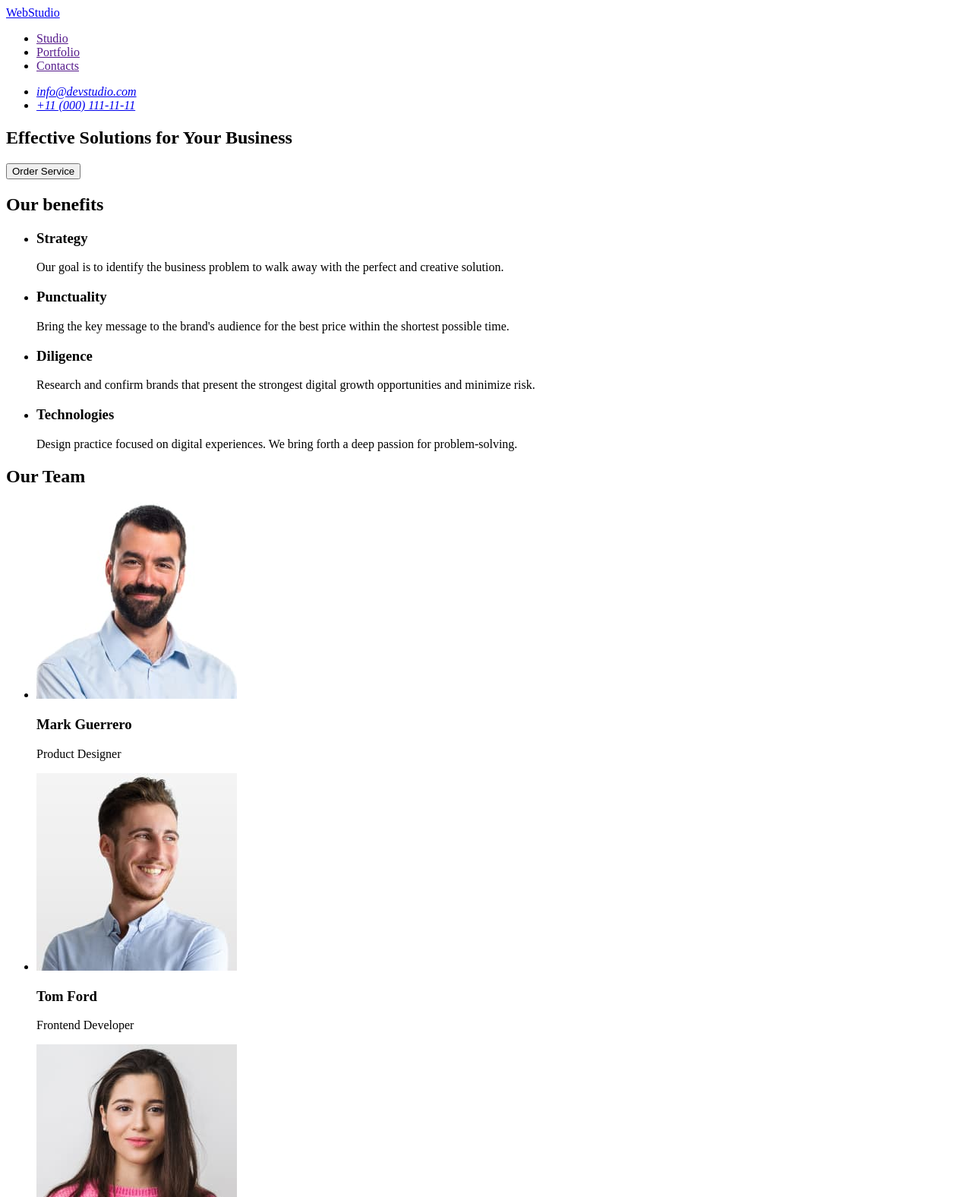
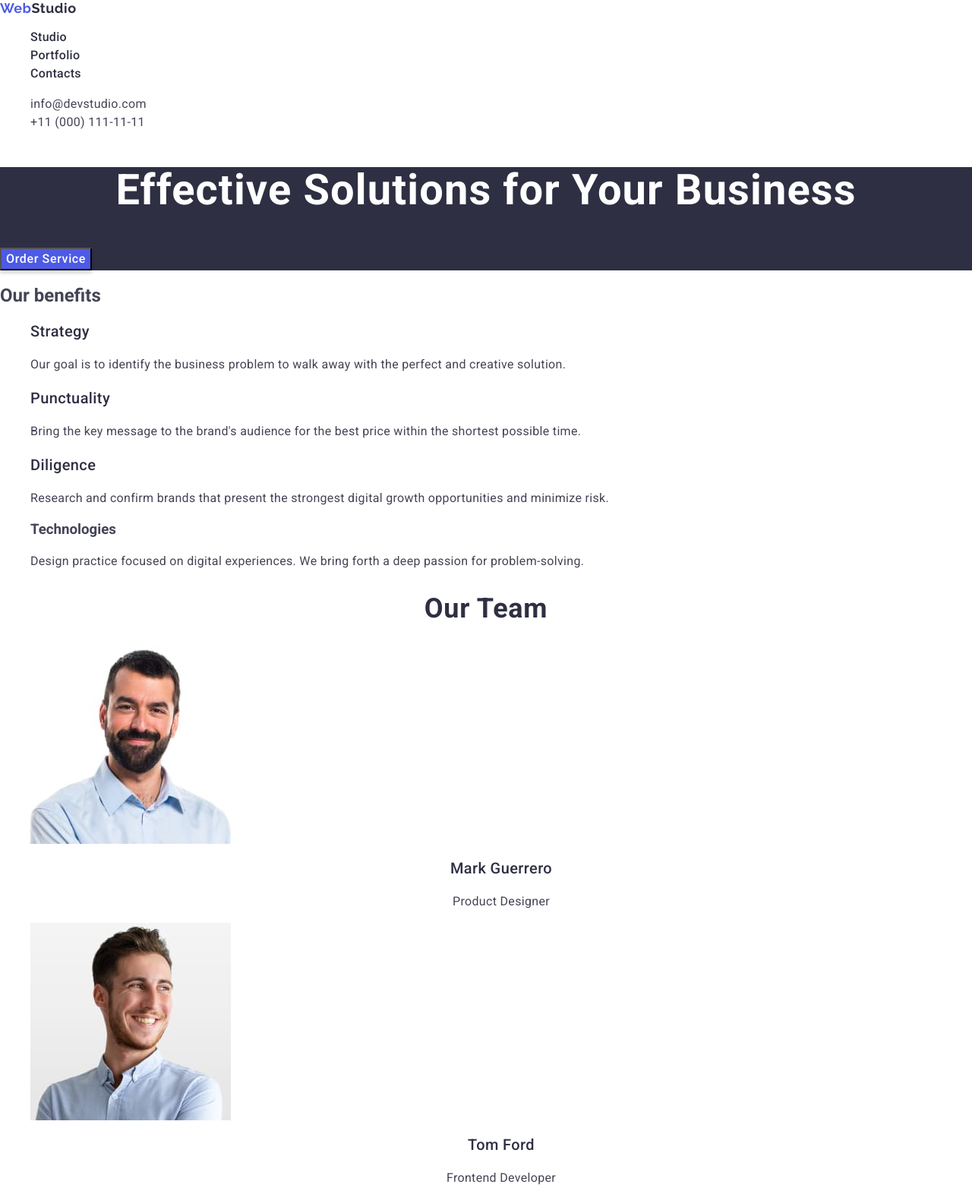
Before and after one commit to Harry1Potter/goit-markup-hw-02, a plain HTML site: page index.html in a window 1280 px wide. Shown: the top 1576 px of the page at 76% size. Drawn offline with nearby package versions, Linux system fonts and the light colour scheme.

Commit message:
Your commit message here

```diff
--- /dev/null
+++ b/css/style.css
@@ -0,0 +1,168 @@
+ul, ol {
+    list-style-type: none;
+}
+
+a {
+    text-decoration: none;
+    color:inherit;
+}
+
+button {
+    cursor: pointer;
+}
+
+img {
+    display: block;
+}
+
+body {
+    font-family: "Roboto", sans-serif;
+    background: #fff;
+    color: #434455;
+}
+
+.logo {
+    font-family: "Raleway", sans-serif;
+font-weight: 700;
+font-size: 18px;
+line-height: 1.16667;
+letter-spacing: 0.03em;
+color: #4d5ae5;
+
+}
+
+.header-logo-color {
+    color: #2e2f42;
+}
+
+.menu-link {
+color: #2e2f42;
+font-weight: 500;
+line-height: 1.5;
+letter-spacing: 0.02em;
+}
+
+.menu-link:hover,
+.menu-link:focus {
+color: #404bbf;
+}
+
+.address {
+    font-style: normal;
+}
+
+.address-link {
+line-height: 1.5;
+letter-spacing: 0.02em;
+}
+
+.address-link:hover,
+.address-link:focus {
+line-height: 1.5;
+letter-spacing: 0.02em;
+color: #404bbf;
+}
+
+.hero {
+background: #2e2f42;
+}
+
+.main-h {
+font-weight: 700;
+font-size: 56px;
+line-height: 1.07143;
+letter-spacing: 0.02em;
+text-align: center;
+color: #fff;
+}
+
+.main-button {
+    box-shadow: 0 4px 4px 0 rgba(0, 0, 0, 0.15);
+background: #4d5ae5;
+font-weight: 500;
+line-height: 1.5;
+letter-spacing: 0.04em;
+color: #fff;
+}
+
+/* our benefits */
+
+.our-benefits-feature {
+font-weight: 500;
+font-size: 20px;
+line-height: 1.2;
+letter-spacing: 0.02em;
+color: #2e2f42;
+}
+
+.our-benefits-text {
+line-height: 1.5;
+letter-spacing: 0.02em;
+}
+
+/* team */
+
+.our-team {
+font-weight: 700;
+font-size: 36px;
+line-height: 1.11111;
+letter-spacing: 0.02em;
+text-transform: capitalize;
+text-align: center;
+color: #2e2f42;
+}
+
+.team-names {
+font-weight: 500;
+font-size: 20px;
+line-height: 1.2;
+letter-spacing: 0.02em;
+text-align: center;
+color: #2e2f42;
+}
+
+.team-role {
+line-height: 1.5;
+letter-spacing: 0.02em;
+text-align: center;
+}
+
+/* portfolio */
+
+.portfolio {
+font-size: 36px;
+line-height: 1.11111;
+letter-spacing: 0.02em;
+text-transform: capitalize;
+text-align: center;
+color: #2e2f42;
+}
+
+.portfolio-list-item {
+font-weight: 500;
+font-size: 20px;
+line-height: 1.2;
+letter-spacing: 0.02em;
+color: #2e2f42;
+}
+
+.portfolio-list-text {
+line-height: 1.5;
+letter-spacing: 0.02em;
+}
+
+/* footer */
+
+footer {
+    background: #2e2f42;
+    color: #f4f4fd;
+}
+
+.footer-logo-color {
+    color: #f4f4fd;
+}
+
+.footer-main-text {
+line-height: 1.5;
+letter-spacing: 0.02em;
+}
--- a/index.html
+++ b/index.html
@@ -3,88 +3,145 @@
 <head>
     <meta charset="UTF-8">
     <meta name="viewport" content="width=device-width, initial-scale=1.0">
-    <title>Document</title>
+    <title>WebStudio</title>
+    <!-- Google fonts -->
+    <link rel="preconnect" href="https://fonts.googleapis.com">
+    <link rel="preconnect" href="https://fonts.gstatic.com" crossorigin>
+    <link href="https://fonts.googleapis.com/css2?family=Raleway:wght@700&family=Roboto:wght@400;500;700&display=swap" rel="stylesheet">
+    <!-- modern-normalize -->
+    <link rel="stylesheet" href="https://cdnjs.cloudflare.com/ajax/libs/modern-normalize/2.0.0/modern-normalize.min.css">
+    <!-- css -->
+    <link rel="stylesheet" href="./css/style.css">
 </head>
 <body>
-<header>
-    <nav>
-    <a href="./index.html">WebStudio</a>
-    <ul>
-        <li><a href="">Studio</a></li>
-        <li><a href="">Portfolio</a></li>
-        <li><a href="">Contacts</a></li>
+<header class="page-header">
+    <nav class="main-nav">
+    <a class="logo" href="./index.html">Web<span class="header-logo-color">Studio</span></a>
+    <ul class="menu">
+        <li class="menu-item">
+            <a class="menu-link" href="">Studio</a>
+        </li>
+        <li class="menu-item">
+            <a class="menu-link" href="">Portfolio</a>
+        </li>
+        <li class="menu-item">
+            <a class="menu-link" href="">Contacts</a>
+        </li>
     </ul>
     </nav>
-    <address>
+    <address class="address">
         <ul>
-            <li><a href="mailto:info@devstudio.com">info@devstudio.com</a><br></li>
-            <li><a href="tel:+110001111111">+11 (000) 111-11-11</a></li>
+            <li><a class="address-link" href="mailto:info@devstudio.com">info@devstudio.com</a><br></li>
+            <li><a class="address-link" href="tel:+110001111111">+11 (000) 111-11-11</a></li>
         </ul>
     </address>
 </header>
 <main>
-<section>
-    <h1>Effective Solutions for Your Business</h1>
-    <button type="button">Order Service</button>
+<section class="hero">
+    <h1 class="main-h">Effective Solutions for Your Business</h1>
+    <button class="main-button" type="button">Order Service</button>
 </section>
 <section>
     <h2>Our benefits</h2>
     <ul>
         <li>
-            <h3>Strategy</h3>
-            <p>Our goal is to identify the business problem to walk away with the perfect and creative solution.</p>
+            <h3 class="our-benefits-feature">Strategy</h3>
+            <p class="our-benefits-text">Our goal is to identify the business problem to walk away with the perfect and creative solution.</p>
         </li>
         <li>
-            <h3>Punctuality</h3>
-            <p>Bring the key message to the brand's audience for the best price within the shortest possible time.</p>
+            <h3 class="our-benefits-feature">Punctuality</h3>
+            <p class="our-benefits-text">Bring the key message to the brand's audience for the best price within the shortest possible time.</p>
         </li>
         <li>
-            <h3>Diligence</h3>
-            <p>Research and confirm brands that present the strongest digital growth opportunities and minimize risk.</p>
+            <h3 class="our-benefits-feature">Diligence</h3>
+            <p class="our-benefits-text">Research and confirm brands that present the strongest digital growth opportunities and minimize risk.</p>
         </li>
         <li>
             <h3>Technologies</h3>
-            <p>Design practice focused on digital experiences. We bring forth a deep passion for problem-solving.</p>
+            <p class="our-benefits-text">Design practice focused on digital experiences. We bring forth a deep passion for problem-solving.</p>
         </li>
     </ul>
 </section>
 <section>
-    <h2>Our Team</h2>
+    <h2 class="our-team">Our Team</h2>
     <ul>
         <li>
-            <img src="./images/mark-guerrero.jpg" alt="Mark Guerrero"
+            <img src="./images/our-team/mark-guerrero.jpg" alt="Mark Guerrero"
              width="264"
              height="260">
-             <h3>Mark Guerrero</h3>
-             <p>Product Designer</p>
+             <h3 class="team-names">Mark Guerrero</h3>
+             <p class="team-role">Product Designer</p>
         </li>
         <li>
-            <img src="./images/tom-ford.jpg" alt="Tom Ford"
+            <img src="./images/our-team/tom-ford.jpg" alt="Tom Ford"
             width="264"
              height="260">
-             <h3>Tom Ford</h3>
-             <p>Frontend Developer</p>
+             <h3 class="team-names">Tom Ford</h3>
+             <p class="team-role">Frontend Developer</p>
         </li>
         <li>
-            <img src="./images/camila-garcia.jpg" alt="Camila Garcia"
+            <img src="./images/our-team/camila-garcia.jpg" alt="Camila Garcia"
             width="264"
              height="260">
-             <h3>Camila Garcia</h3>
-             <p>Marketing</p>
+             <h3 class="team-names">Camila Garcia</h3>
+             <p class="team-role">Marketing</p>
         </li>
         <li>
-            <img src="./images/daniel-wilson.jpg" alt="Daniel Wilson"
+            <img src="./images/our-team/daniel-wilson.jpg" alt="Daniel Wilson"
             width="264"
              height="260">
-             <h3>Daniel Wilson</h3>
-             <p>UI Designer</p>
+             <h3 class="team-names">Daniel Wilson</h3>
+             <p class="team-role">UI Designer</p>
+        </li>
+    </ul>
+</section>
+<section>
+    <h2 class="portfolio">Our Portfolio</h2>
+    <ul>
+        <li><img src="./images/our-portfolio/banking-app.jpg" alt="Banking App"
+            width="360"
+            height="300">
+            <h3 class="portfolio-list-item">Banking App</h3>
+            <p class="portfolio-list-text">App</p>
+        </li>
+        <li><img src="./images/our-portfolio/cashless-payment.jpg" alt="Cashless Payment"
+            width="360"
+            height="300">
+            <h3 class="portfolio-list-item">Cashless Payment</h3>
+            <p class="portfolio-list-text">Marketing</p>
+        </li>
+        <li><img src="./images/our-portfolio/meditation-app.jpg" alt="Meditation App"
+            width="360"
+            height="300">
+            <h3 class="portfolio-list-item">Meditation App</h3>
+            <p class="portfolio-list-text">App</p>
+        </li>
+    </ul>
+    <ul>
+        <li><img src="./images/our-portfolio/taxi-service.jpg" alt="Taxi Service"
+            width="360"
+            height="300">
+            <h3 class="portfolio-list-item">Taxi Service</h3>
+            <p class="portfolio-list-text">Marketing</p>
+        </li>
+        <li><img src="./images/our-portfolio/screen-illustrations.jpg" alt="Screen Illustrations"
+            width="360"
+            height="300">
+            <h3 class="portfolio-list-item">Screen Illustrations</h3>
+            <p class="portfolio-list-text">Design</p>
+        </li>
+        <li><img src="./images/our-portfolio/online-courses.jpg" alt="Online Courses"
+            width="360"
+            height="300">
+            <h3 class="portfolio-list-item">Online Courses</h3>
+            <p class="portfolio-list-text">Marketing</p>
         </li>
     </ul>
 </section>
 </main>
 <footer>
-    <a href="./index.html">WebStudio</a>
-    <p>Increase the flow of customers and sales for your business with digital marketing & growth solutions.</p>
+    <a class="logo" href="./index.html">Web<span class="footer-logo-color">Studio</span></a>
+    <p class="footer-main-text">Increase the flow of customers and sales for your business with digital marketing & growth solutions.</p>
 </footer>
 </body>
 </html>
```
Also changed, not shown: images/our-portfolio/banking-app.jpg (added), images/our-portfolio/cashless-payment.jpg (added), images/our-portfolio/meditation-app.jpg (added), images/our-portfolio/online-courses.jpg (added), images/our-portfolio/screen-illustrations.jpg (added), images/our-portfolio/taxi-service.jpg (added), images/our-team/camila-garcia.jpg (renamed from images/camila-garcia.jpg), images/our-team/daniel-wilson.jpg (renamed from images/daniel-wilson.jpg), images/our-team/mark-guerrero.jpg (renamed from images/mark-guerrero.jpg), images/our-team/tom-ford.jpg (renamed from images/tom-ford.jpg).
